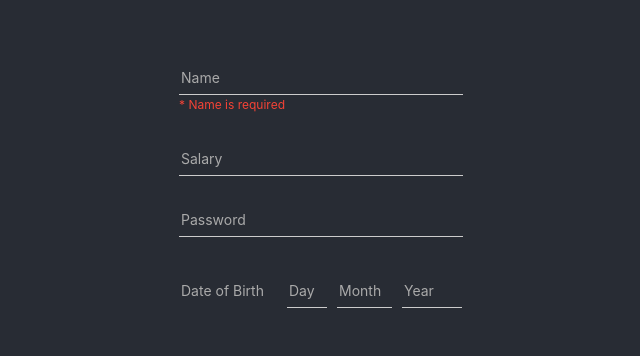
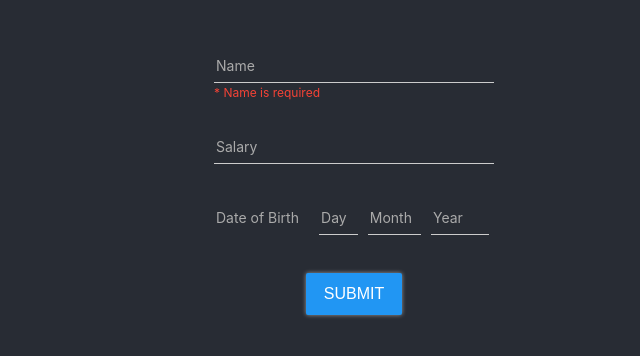
Before and after one commit to gonghaima/react-form, a React (Create React App) app: page / in a window 1280 px wide. Shown: the part 214-570 px from the top of the page, without its empty margins (286-926 px from the left). Built offline with nearby package versions, Linux system fonts and the light colour scheme.

Commit message:
layout update

```diff
--- a/src/App.js
+++ b/src/App.js
@@ -3,7 +3,7 @@
 
 function App() {
   return (
-    <form className="App">
+    <div className="App" onSubmit={() => console.log('submitted value!')}>
       <div className="form-field">
         <input id="Name" type="text" placeholder="Name" />
         <label htmlFor="Name">Name</label>
@@ -12,10 +12,6 @@
       <div className="form-field">
         <input id="Salary" type="number" placeholder="Salary" />
         <label htmlFor="Salary">Salary</label>
-      </div>
-      <div className="form-field">
-        <input id="Password" type="password" placeholder="Password" />
-        <label htmlFor="Password">Password</label>
       </div>
       <div className="age">
         <div className="placeholder-container">
@@ -33,9 +29,11 @@
           <input id="birthyear" type="number" placeholder="birthmonth" />
           <label htmlFor="birthyear">Year</label>
         </div>
-
       </div>
-    </form>
+      <div className="submit">
+        <button className="button">Submit</button>
+      </div>
+    </div>
   );
 }
 
--- a/src/App.scss
+++ b/src/App.scss
@@ -34,16 +34,16 @@
 
 .form-field {
   @include form-field-mix;
-  width: 350px;
+  width: 280px;
 }
 input {
   color: $primary-color;
   background: transparent;
   border: none;
   border-bottom: solid 1px #ccc;
-  padding: 20px 2px 5px;
+  padding: 20px 0px 5px;
   transition: padding 0.4s;
-  width: 80%;
+  width: 100%;
 }
 input:placeholder-shown + label {
   @include placeholder-mix;
@@ -79,7 +79,7 @@
 
 .age{
   @include form-field-mix;
-  width: 350px;
+  width: 280px;
   display: flex;
   .date, .month, .year {
     @include input-center-mix;
@@ -107,3 +107,38 @@
     width: 88px;
   }
 }
+
+.submit{
+  @include flex-center-mix;
+  @include form-field-mix;
+  margin-bottom: 25px;
+  margin-top: 18px;
+}
+
+/* button effect */
+.button {
+  background-position: center;
+  transition: background 0.8s;
+}
+.button:hover {
+  background: #47a7f5 radial-gradient(circle, transparent 1%, #47a7f5 1%) center/15000%;
+}
+.button:active {
+  background-color: #6eb9f7;
+  background-size: 100%;
+  transition: background 0s;
+}
+
+/* Button style */
+button {
+  border: none;
+  border-radius: 2px;
+  padding: 12px 18px;
+  font-size: 16px;
+  text-transform: uppercase;
+  cursor: pointer;
+  color: white;
+  background-color: #2196f3;
+  box-shadow: 0 0 4px #999;
+  outline: none;
+}
```
